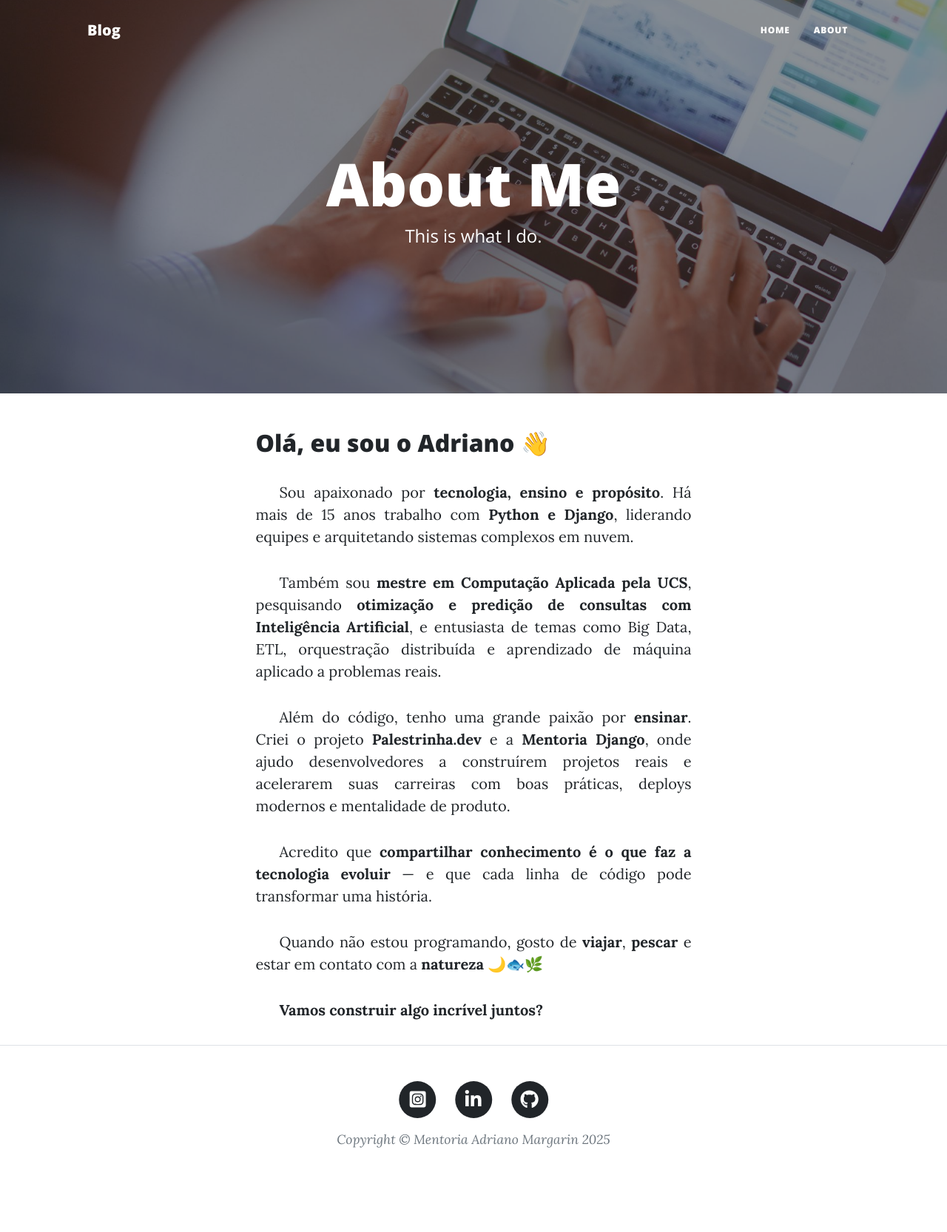
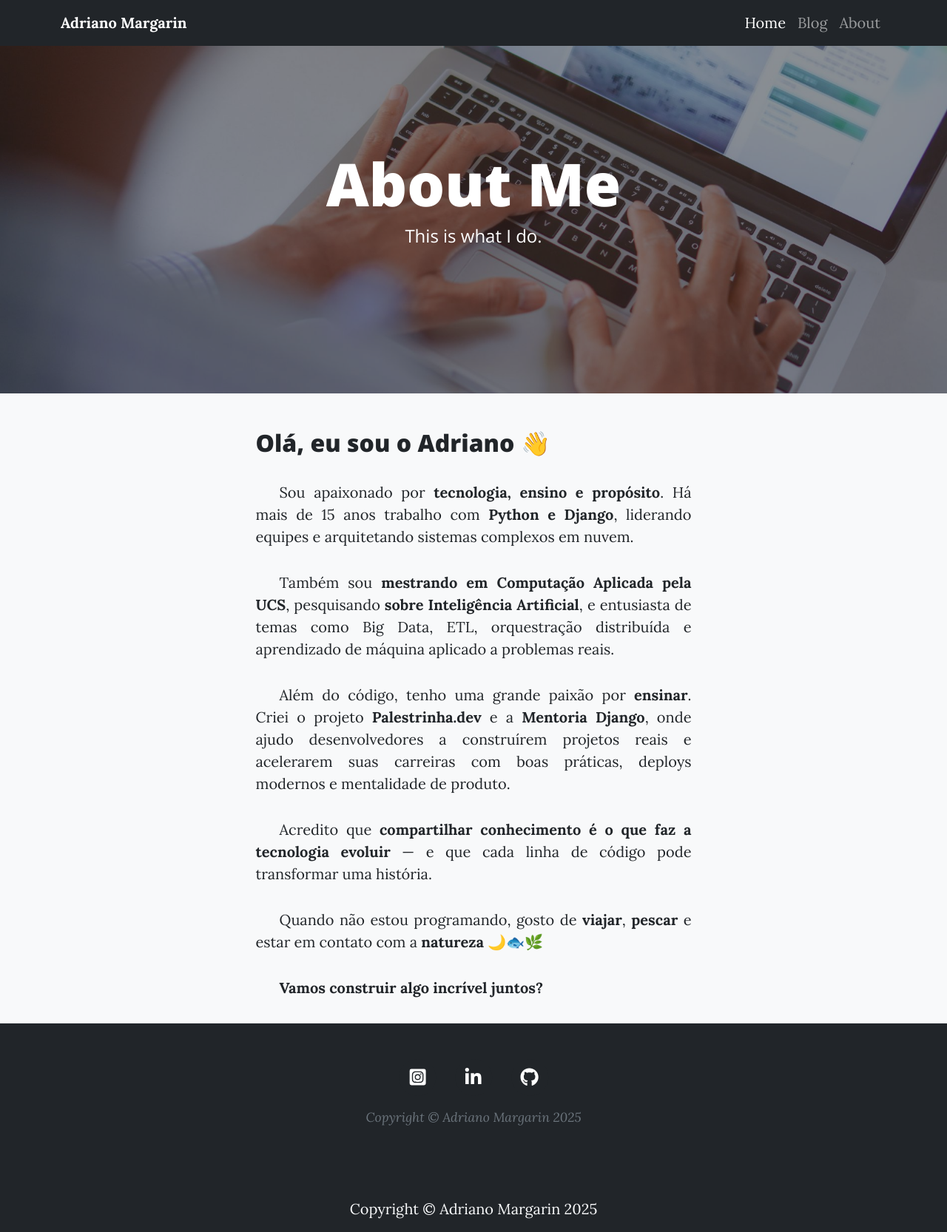
Before and after one commit to adrianomargarin/mentoria, a Django app: page /blog/about/ in a window 1280 px wide. Shown: the whole page at 74% size. Before the commit the page ends 1552 px from the top, so only its background shows below. Run offline with Django 5.2, Linux system fonts and the light colour scheme; some libraries are stand-ins or nearby versions.

```diff
--- a/mentoria/blog/models/post.py
+++ b/mentoria/blog/models/post.py
@@ -18,7 +18,7 @@ class Post(AbstractBaseModel):
     )
     published_by = models.ForeignKey(
         'auth.User',
-        verbose_name=_('created by'),
+        verbose_name=_('published by'),
         related_name='posts_published_by',
         on_delete=models.SET_NULL,
         null=True,
--- a/mentoria/blog/templates/blog/about.html
+++ b/mentoria/blog/templates/blog/about.html
@@ -18,9 +18,8 @@
   </p>
 
   <p>
-    Também sou <strong>mestre em Computação Aplicada pela UCS</strong>, pesquisando <strong>otimização e predição
-      de consultas com Inteligência Artificial</strong>, e entusiasta de temas como Big Data, ETL, orquestração
-    distribuída e aprendizado de máquina aplicado a problemas reais.
+    Também sou <strong>mestrando em Computação Aplicada pela UCS</strong>, pesquisando <strong>sobre Inteligência Artificial</strong>,
+    e entusiasta de temas como Big Data, ETL, orquestração distribuída e aprendizado de máquina aplicado a problemas reais.
   </p>
 
   <p>
--- a/mentoria/blog/templates/blog/base_blog.html
+++ b/mentoria/blog/templates/blog/base_blog.html
@@ -15,9 +15,10 @@
 
 {% block content %}
 
+{% comment %}
 <nav class="navbar navbar-expand-lg navbar-light" id="mainNav">
   <div class="container px-4 px-lg-5">
-    <a class="navbar-brand" href="{% url 'blog:list' %}">Blog</a>
+    <a class="navbar-brand" href="{% url 'blog:index' %}">Blog</a>
     <button class="navbar-toggler" type="button" data-bs-toggle="collapse" data-bs-target="#navbarResponsive"
       aria-controls="navbarResponsive" aria-expanded="false" aria-label="Toggle navigation">
       Menu
@@ -25,13 +26,15 @@
     </button>
     <div class="collapse navbar-collapse" id="navbarResponsive">
       <ul class="navbar-nav ms-auto py-4 py-lg-0">
-        <li class="nav-item"><a class="nav-link px-lg-3 py-3 py-lg-4" href="{% url 'blog:list' %}">Home</a></li>
+        <li class="nav-item"><a class="nav-link px-lg-3 py-3 py-lg-4" href="{% url 'blog:index' %}">Home</a></li>
         <li class="nav-item"><a class="nav-link px-lg-3 py-3 py-lg-4" href="{% url 'blog:about' %}">About</a></li>
         {# <li class="nav-item"><a class="nav-link px-lg-3 py-3 py-lg-4" href="contact.html">Contact</a></li> #}
       </ul>
     </div>
   </div>
 </nav>
+{% endcomment %}
+
 
 <header class="masthead" id="blog-bg-home">
   <div class="container position-relative px-4 px-lg-5">
@@ -90,7 +93,7 @@
             </a>
           </li>
         </ul>
-        <div class="small text-center text-muted fst-italic">Copyright &copy; Mentoria Adriano Margarin {% now "Y" %}
+        <div class="small text-center text-muted fst-italic">Copyright &copy; Adriano Margarin {% now "Y" %}
         </div>
       </div>
     </div>
--- a/mentoria/blog/templates/blog/index.html
+++ b/mentoria/blog/templates/blog/index.html
@@ -24,7 +24,9 @@
 <hr class="my-4" />
 
 {% empty %}
+
 <span>Nenhum POST publicado.</span>
+
 {% endfor %}
 
 {% include 'components/paginator.html' %}
--- a/mentoria/blog/templates/blog/post.html
+++ b/mentoria/blog/templates/blog/post.html
@@ -19,7 +19,7 @@
 {% block blog_content %}
 
 <div class="d-flex justify-content-end mb-4">
-  <a class="btn btn-primary btn-sm text-uppercase" href="{% url 'blog:list' %}"><i class="fa-solid fa-backward"></i> Voltar</a>
+  <a class="btn btn-primary btn-sm text-uppercase" href="{% url 'blog:index' %}"><i class="fa-solid fa-backward"></i> Voltar</a>
 </div>
 
 <hr class="my-4">
@@ -31,7 +31,7 @@
 <hr class="my-4">
 
 <div class="d-flex justify-content-end mb-4">
-  <a class="btn btn-primary btn-sm text-uppercase" href="{% url 'blog:list' %}"><i class="fa-solid fa-backward"></i> Voltar</a>
+  <a class="btn btn-primary btn-sm text-uppercase" href="{% url 'blog:index' %}"><i class="fa-solid fa-backward"></i> Voltar</a>
 </div>
 
 {% endblock blog_content %}
--- a/mentoria/blog/urls.py
+++ b/mentoria/blog/urls.py
@@ -6,5 +6,5 @@ app_name = 'blog'
 urlpatterns = [
     path('<slug:category_slug>/<slug:post_slug>/', PostDetailView.as_view(), name='detail'),
     path('about/', AboutView.as_view(), name='about'),
-    path('', PostListView.as_view(), name='list'),
+    path('', PostListView.as_view(), name='index'),
 ]
--- a/mentoria/blog/views.py
+++ b/mentoria/blog/views.py
@@ -7,7 +7,7 @@ class PostListView(ListView):
     template_name = 'blog/index.html'
     context_object_name = 'posts'
     paginate_by = 5
-    ordering = ['-published_by']
+    ordering = ['-published_at']
     queryset = Post.objects.filter(published_at__isnull=False)
 
 
--- /dev/null
+++ b/mentoria/core/static/core/css/style.css
@@ -0,0 +1,21 @@
+html,
+body {
+  height: 100%;
+}
+
+body {
+  display: flex;
+  flex-direction: column;
+}
+
+main {
+  flex: 1;
+}
+
+footer {
+  background-color: #212529;
+  color: #fff;
+  text-align: center;
+  padding: 1rem 0;
+  margin-top: auto;
+}
--- a/mentoria/core/templates/base.html
+++ b/mentoria/core/templates/base.html
@@ -9,9 +9,9 @@
 
   {% block metatags %}{% endblock metatags %}
 
-  <title>{% block title %}Mentoria Adriano Margarin{% endblock %}</title>
+  <title>{% block title %}Adriano Margarin{% endblock %}</title>
 
-  <link rel="icon" type="image/x-icon" href="assets/favicon.ico" />
+  <link href="https://cdn.jsdelivr.net/npm/bootstrap@5.3.3/dist/css/bootstrap.min.css" rel="stylesheet" />
 
   <!-- Font Awesome icons (free version)-->
   <script src="https://use.fontawesome.com/releases/v6.3.0/js/all.js" crossorigin="anonymous"></script>
@@ -19,15 +19,50 @@
   <!-- Google fonts-->
   <link href="https://fonts.googleapis.com/css?family=Lora:400,700,400italic,700italic" rel="stylesheet"
     type="text/css" />
+
   <link
     href="https://fonts.googleapis.com/css?family=Open+Sans:300italic,400italic,600italic,700italic,800italic,400,300,600,700,800"
     rel="stylesheet" type="text/css" />
 
+  <link rel="stylesheet" href="{% static 'core/css/style.css' %}">
+
   {% block css %}{% endblock css %}
 </head>
 
-<body>
+<body class="bg-light">
+
+  <nav class="navbar navbar-expand-lg navbar-dark bg-dark fixed-top">
+    <div class="container">
+      <a class="navbar-brand fw-bold" href="#">Adriano Margarin</a>
+      <button class="navbar-toggler" type="button" data-bs-toggle="collapse" data-bs-target="#navbarNav"
+        aria-controls="navbarNav" aria-expanded="false" aria-label="Alternar navegação">
+        <span class="navbar-toggler-icon"></span>
+      </button>
+      <div class="collapse navbar-collapse justify-content-end" id="navbarNav">
+        <ul class="navbar-nav">
+
+          <li class="nav-item">
+            <a class="nav-link active" href="#">Home</a>
+          </li>
+          <li class="nav-item">
+            <a class="nav-link" href="{% url 'blog:index' %}">Blog</a>
+          </li>
+          <li class="nav-item">
+            <a class="nav-link" href="{% url 'blog:about' %}">About</a>
+          </li>
+
+        </ul>
+      </div>
+    </div>
+  </nav>
+
   {% block content %}{% endblock %}
+
+  <footer class="bg-dark text-light text-center py-3">
+    <p class="mb-0">
+      Copyright &copy; Adriano Margarin {% now "Y" %}
+    </p>
+  </footer>
 
   <script src="https://use.fontawesome.com/releases/v6.3.0/js/all.js" crossorigin="anonymous"></script>
   <script src="https://cdn.jsdelivr.net/npm/bootstrap@5.2.3/dist/js/bootstrap.bundle.min.js"></script>
--- a/mentoria/urls.py
+++ b/mentoria/urls.py
@@ -23,7 +23,7 @@ from mentoria.core.views import home as home_view
 
 urlpatterns = [
     path('admin/', admin.site.urls),
-    path('blog/', include('mentoria.blog.urls', namespace='blog')),
+    path('blog/', include('mentoria.blog.urls')),
     path('summernote/', include('django_summernote.urls')),
     path('', home_view),
 ]
```
Also changed, not shown: mentoria/blog/admin/post.py (+7 -0 lines), mentoria/blog/tests/tests_admin.py (+37 -0 lines), mentoria/blog/tests/tests_views.py (+2 -2 lines), mentoria/core/templates/home.html (+16 -4 lines), mentoria/blog/migrations/0001_initial.py, 1 other file.
